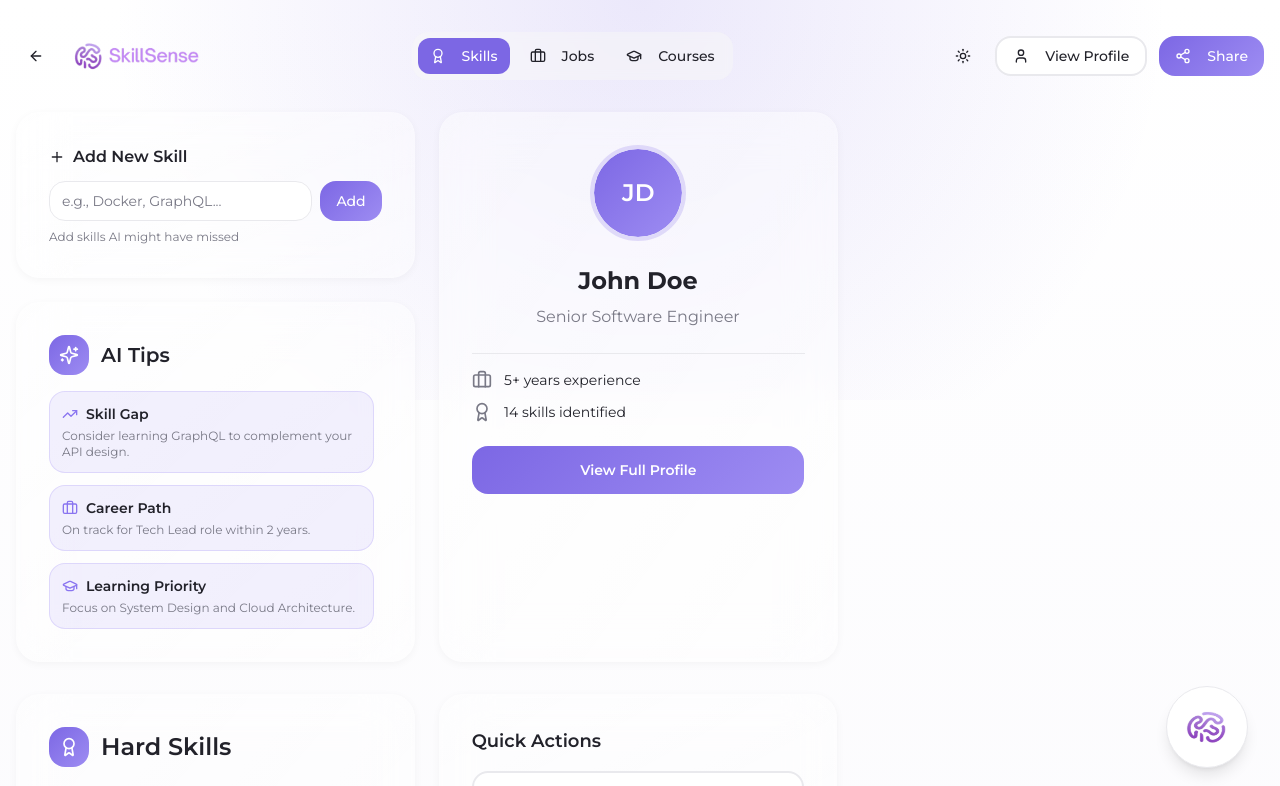
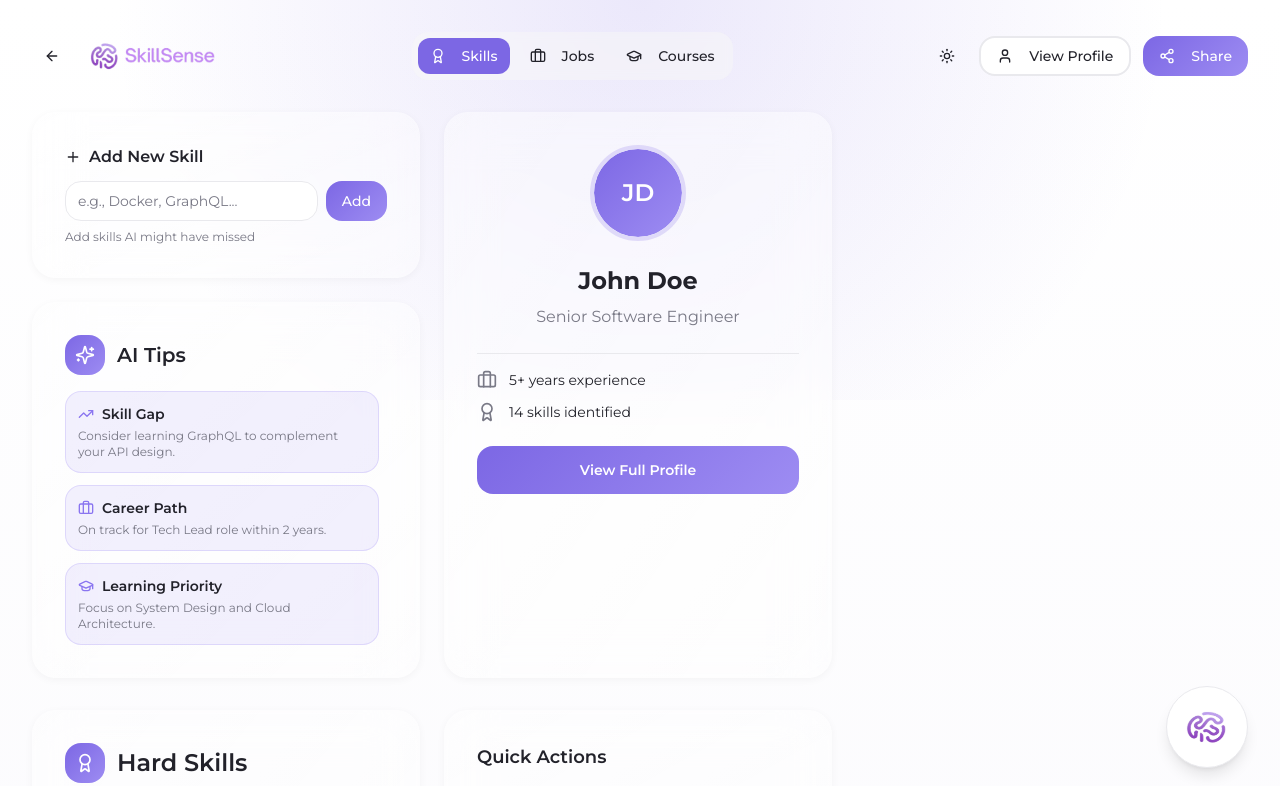
Before and after one commit to Gift-Okoye/skillsense-ai, a React (Vite) app: page /dashboard in a window 1280 px wide. Shown: the top 786 px of the page. Built offline with nearby package versions, Linux system fonts and the light colour scheme; the HTML template or start-up script is replaced by a standard one; a web font is replaced by a local one.

Commit message:
Adjust dashboard container width
Set parent containers on the dashboard body to fill the width. Removed the 'container' class and added 'w-full' to ensure the content spans the full viewport width, with adjusted padding for better spacing.

```diff
--- a/src/pages/Dashboard.tsx
+++ b/src/pages/Dashboard.tsx
@@ -179,7 +179,7 @@ const Dashboard = () => {
       <div className="absolute top-0 left-1/2 -translate-x-1/2 w-full h-[400px] bg-[radial-gradient(circle_at_50%_0%,hsl(var(--primary)/0.15),transparent_70%)] pointer-events-none" />
       <div className="absolute bottom-0 right-0 w-[600px] h-[600px] bg-[radial-gradient(circle,hsl(var(--accent)/0.1),transparent_70%)] pointer-events-none" />
 
-      <div className="container mx-auto px-4 py-8 relative">
+      <div className="w-full mx-auto px-8 py-8 relative">
         {/* Header */}
         <div className="flex items-center justify-between mb-8">
           <div className="flex items-center gap-4">
```
